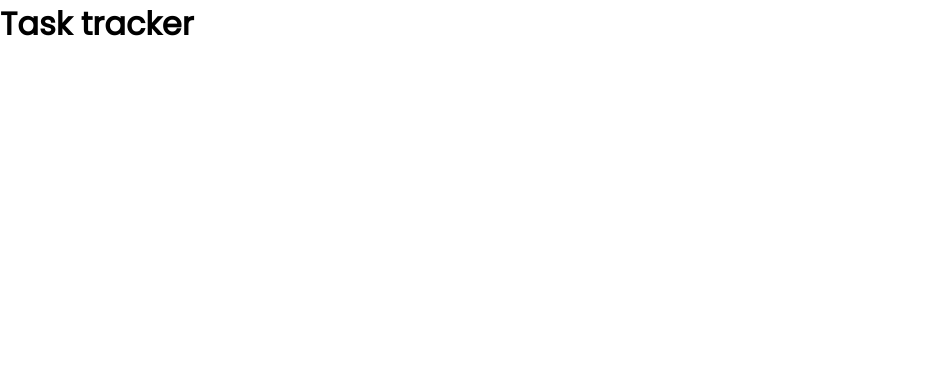
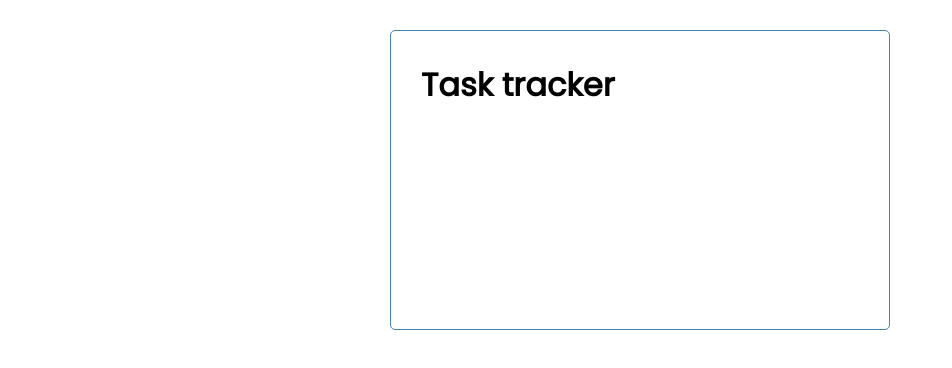
Before and after one commit to Clinton-dev/angular-crash, an Angular app: page / in a window 1280 px wide. Shown: the top 368 px of the page, without its empty margins (0-952 px from the left). Built offline with nearby package versions, Linux system fonts and the light colour scheme.

Commit message:
Add header component

```diff
--- a/src/app/app.component.html
+++ b/src/app/app.component.html
@@ -1 +1,3 @@
-<h1>{{title}}</h1>
+<div class="container">
+  <app-header></app-header>
+</div>
--- a/src/app/app.component.ts
+++ b/src/app/app.component.ts
@@ -6,5 +6,4 @@
   styleUrls: ['./app.component.css']
 })
 export class AppComponent {
-  title = "Task tracker"
 }
--- a/src/app/app.module.ts
+++ b/src/app/app.module.ts
@@ -2,10 +2,12 @@
 import { BrowserModule } from '@angular/platform-browser';
 
 import { AppComponent } from './app.component';
+import { HeaderComponent } from './components/header/header.component';
 
 @NgModule({
   declarations: [
-    AppComponent
+    AppComponent,
+    HeaderComponent
   ],
   imports: [
     BrowserModule
--- /dev/null
+++ b/src/app/components/header/header.component.css
@@ -0,0 +1,6 @@
+header {
+    display: flex;
+    justify-content: space-between;
+    align-items: center;
+    margin-bottom: 20px;
+}
--- /dev/null
+++ b/src/app/components/header/header.component.html
@@ -0,0 +1,3 @@
+<header>
+    <h1>{{title}}</h1>
+</header>
--- /dev/null
+++ b/src/app/components/header/header.component.ts
@@ -0,0 +1,16 @@
+import { Component, OnInit } from '@angular/core';
+
+@Component({
+  selector: 'app-header',
+  templateUrl: './header.component.html',
+  styleUrls: ['./header.component.css']
+})
+export class HeaderComponent implements OnInit {
+  title = "Task tracker"
+
+  constructor() { }
+
+  ngOnInit(): void {
+  }
+
+}
```
Also changed, not shown: 1 other file (tests, documents, lock files or other folders).
